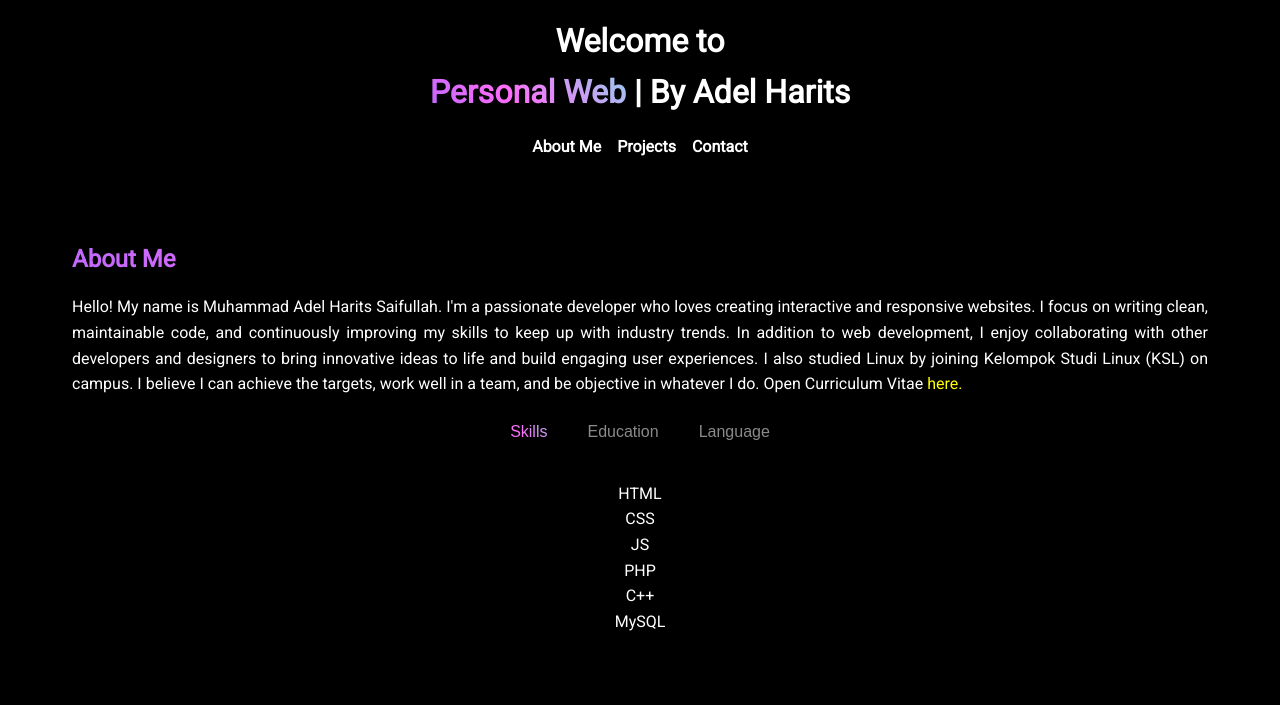
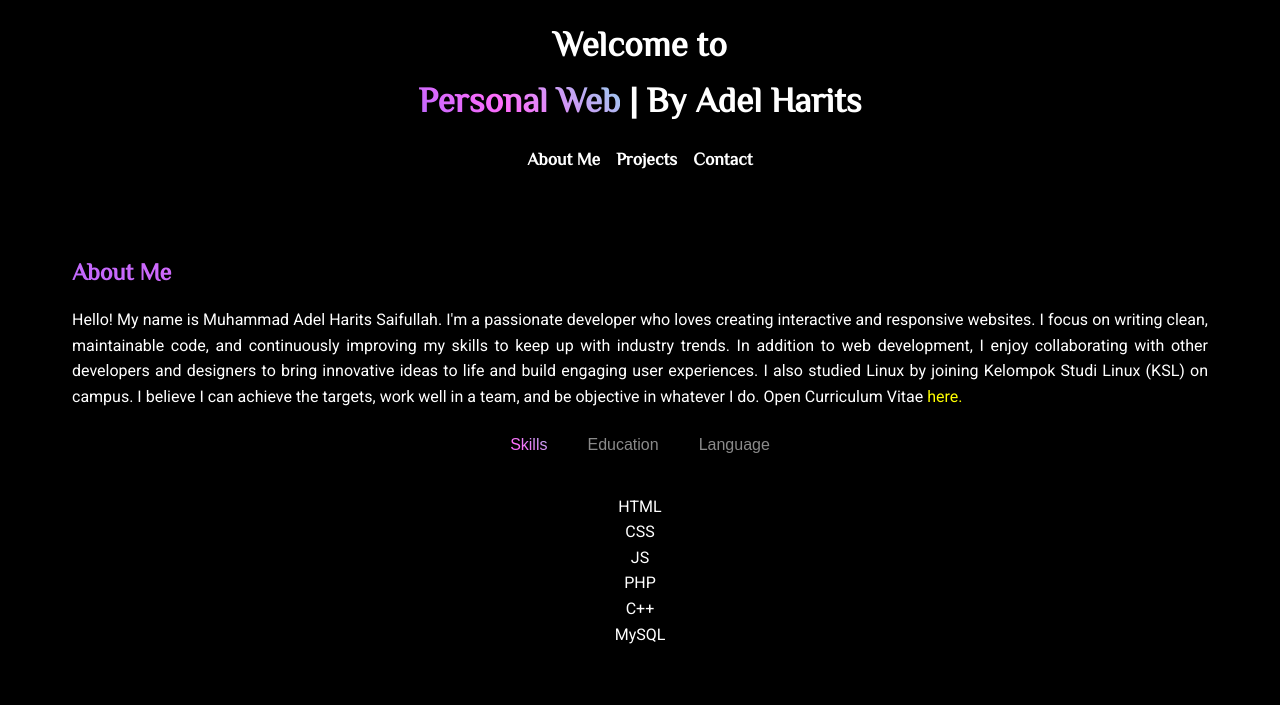
Before and after one commit to XXXTASY/portfolio, a plain HTML site: page index.html in a window 1280 px wide. Shown: the top 705 px of the page. Drawn offline with Linux system fonts and the light colour scheme.

Commit message:
Update font

```diff
--- a/styles.css
+++ b/styles.css
@@ -15,6 +15,10 @@ body {
   color: #000;
 }
 
+header, h2 {
+  font-family: 'Philosopher';
+}
+
 header {
   background: #000;
   color: #fff;
@@ -23,7 +27,7 @@ header {
 }
 
 .title {
-  font-size: 2rem;
+  font-size: 2.2rem;
   font-weight: 600;
 }
 
@@ -49,6 +53,7 @@ nav {
   justify-content: center;
   gap: 1rem;
   padding-top: 1rem;
+  font-size: 1.1rem;
 }
 
 nav a {
```
